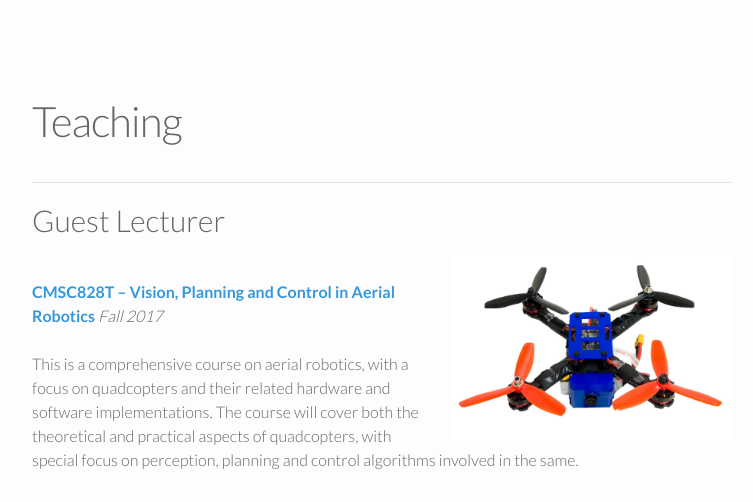
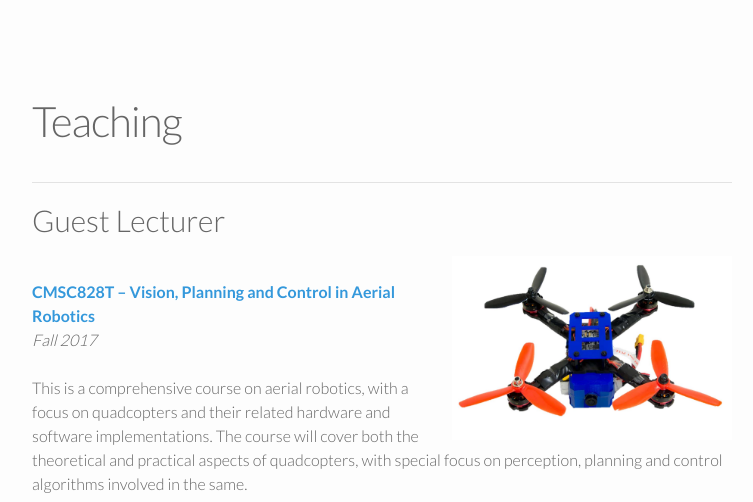
Before and after one commit to NitinJSanket/nitinjsanket.github.io.bak, a Jekyll site: the page built from teaching.md, in a window 1280 px wide. Shown: the part 100-602 px from the top of the page, without its empty margins (258-1011 px from the left). Built offline with Jekyll 4.4.1, drawn with Linux system fonts in a browser that asks for light colours; grey boxes are pictures that could not be loaded.

```diff
--- a/teaching.md
+++ b/teaching.md
@@ -21,7 +21,7 @@
 
         {% if course.page %}
             <br/>
-            <a href="{{ course.page }}"><b>{{ course.code }} &ndash; {{ course.title }}</b></a>
+            <a href="{{ course.page }}"><b>{{ course.code }} &ndash; {{ course.title }}</b></a><br/>
         {% else %}
             <b>{{ course.code }} &ndash; {{ course.title }}</b><br/>
         {% endif %}
```
